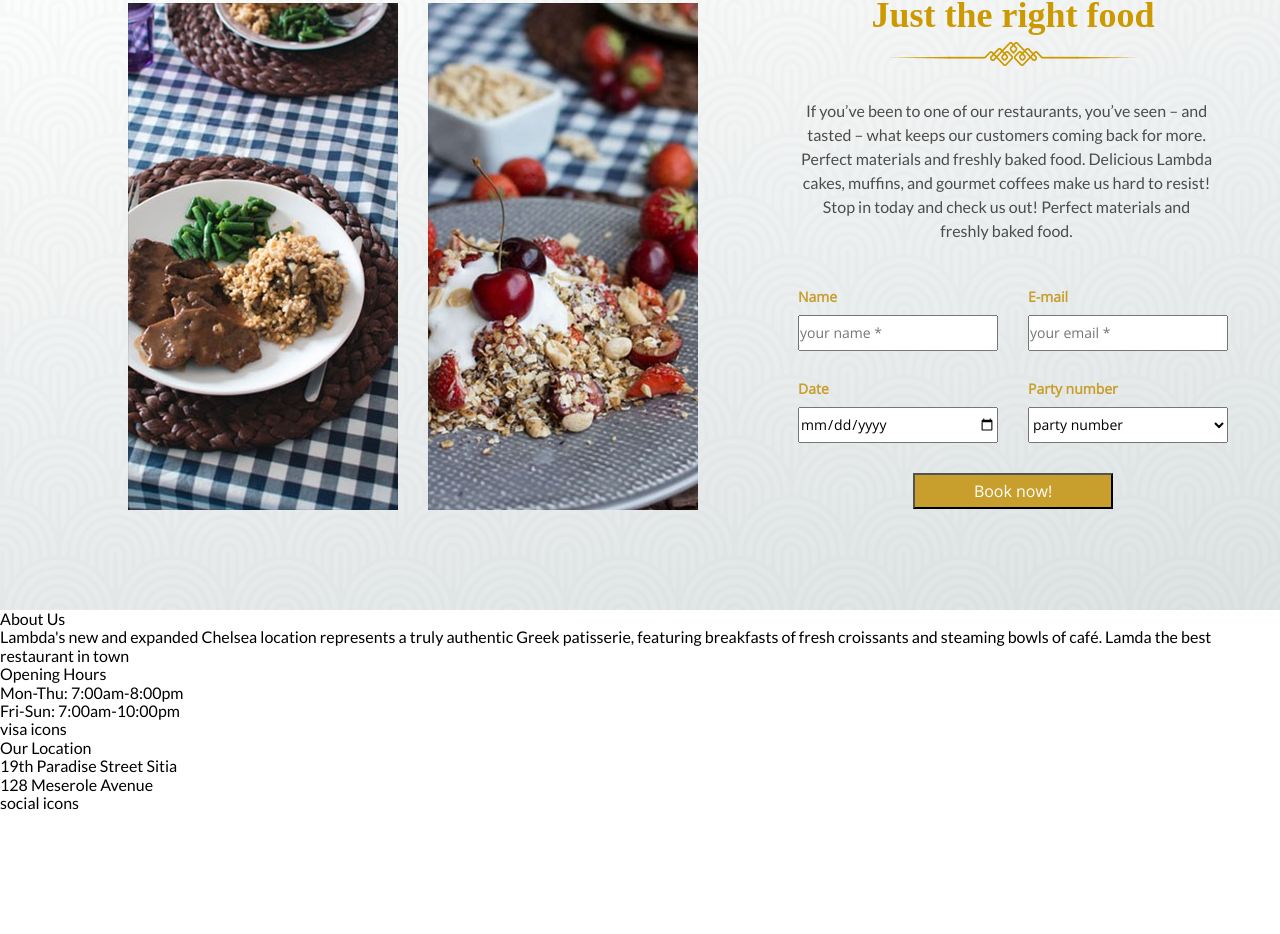
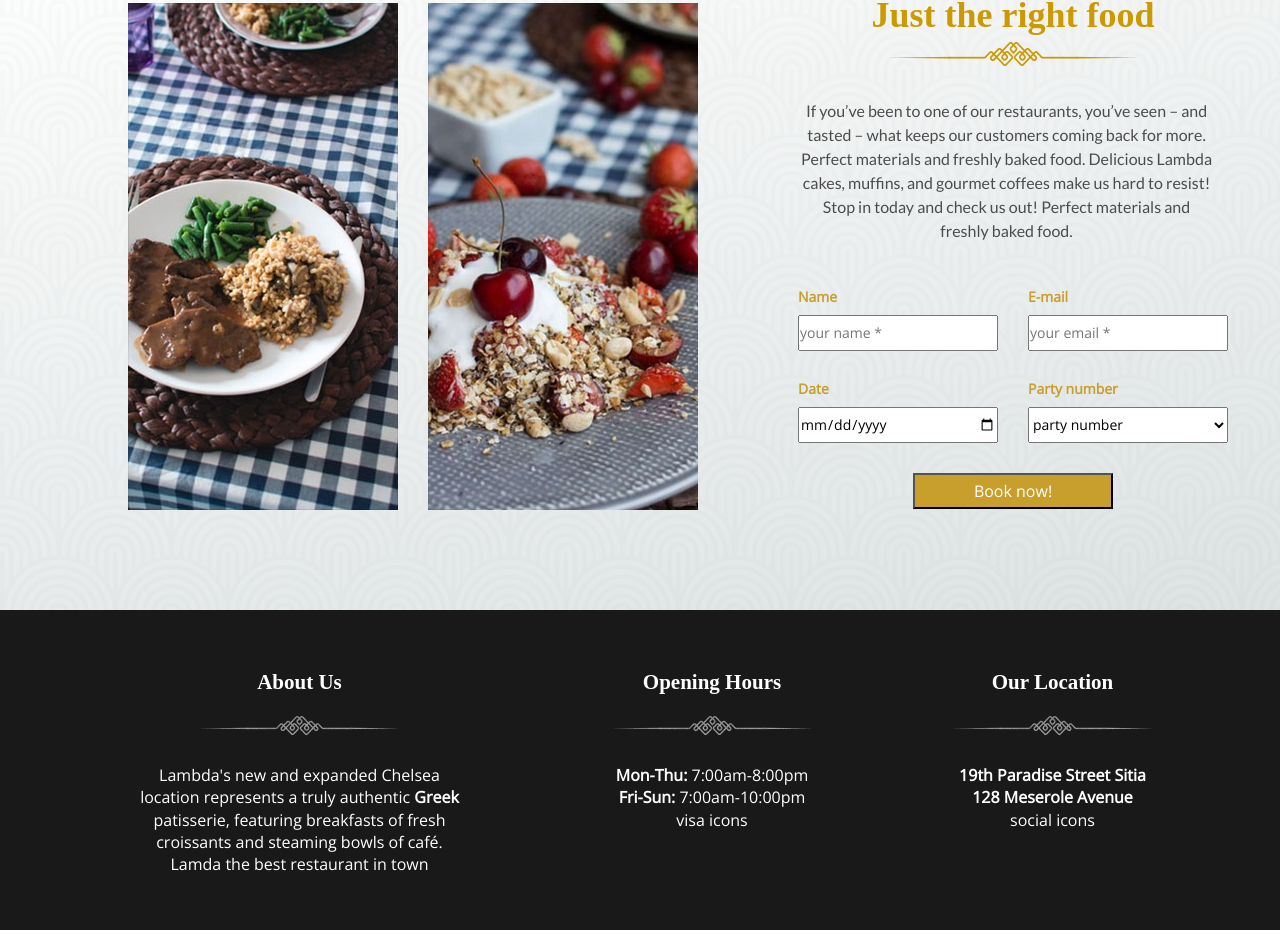
Before and after one commit to IlliaOkhrimenko/Lambda_wordpress, a website: page src/index.html in a window 1280 px wide. Shown: the part 4118-5052 px from the top of the page. Before the commit the page ends 4930 px from the top, so only its background shows below. Drawn offline with nearby package versions, Linux system fonts and the light colour scheme; a web font is replaced by a local one.

Commit message:
Added styling of footer

```diff
--- a/src/css/style.css
+++ b/src/css/style.css
@@ -435,5 +435,45 @@ header {
     color: #fff;
     font-family: 'Open Sans';
     font-size: 16px;
+}
 
+/* footer */
+
+footer {
+    height: 320px;
+    background-color: #191919;
 }
+
+.footer_content {
+    display: flex;
+    justify-content: space-between;
+    padding: 61px 10% 58px;
+}
+
+.footer_title {
+    font-family: 'YesevaOne';
+    text-align: center;
+    font-size: 21px;
+    line-height: 1.14;
+    display: flex;
+    flex-direction: column;
+    margin-bottom: 23px;
+    color: #fff;
+}
+.footer_title::after {
+    content: url(../image/divider_footer.png);
+    margin-top: 21px;
+}
+
+.footer_content ul {
+    list-style: none;
+    max-width: 343px;
+}
+
+.footer_content ul:nth-child(n+1) {
+    font-size: 16px;
+    font-family: 'Open Sans';
+    line-height: 1.4;
+    text-align: center;
+    color: #fff;
+}
--- a/src/index.html
+++ b/src/index.html
@@ -217,19 +217,19 @@
         <footer>
             <div class="footer_content">
                 <ul>
-                    <li>About Us</li>
-                    <li>Lambda's new and expanded Chelsea location represents a truly authentic Greek patisserie, featuring breakfasts of fresh croissants and steaming bowls of café. Lamda the best restaurant in town</li>
+                    <li><h3 class="footer_title">About Us</h3></li>
+                    <li>Lambda's new and expanded Chelsea location represents a truly authentic <strong>Greek</strong> patisserie, featuring breakfasts of fresh croissants and steaming bowls of café. <br>Lamda the best restaurant in town</li>
                 </ul>
                 <ul>
-                    <li>Opening Hours</li>
-                    <li>Mon-Thu: 7:00am-8:00pm</li>
-                    <li>Fri-Sun: 7:00am-10:00pm</li>
+                    <li><h3 class="footer_title">Opening Hours</h3></li>
+                    <li><b>Mon-Thu:</b> 7:00am-8:00pm</li>
+                    <li><b>Fri-Sun:</b> 7:00am-10:00pm</li>
                     <li>visa icons</li>
                 </ul>
                 <ul>
-                    <li>Our Location</li>
-                    <li>19th Paradise Street Sitia</li>
-                    <li>128 Meserole Avenue</li>
+                    <li><h3 class="footer_title">Our Location</h3></li>
+                    <li><b>19th Paradise Street Sitia</b></li>
+                    <li><b>128 Meserole Avenue</b></li>
                     <li>social icons</li>
                 </ul>
             </div>
```
